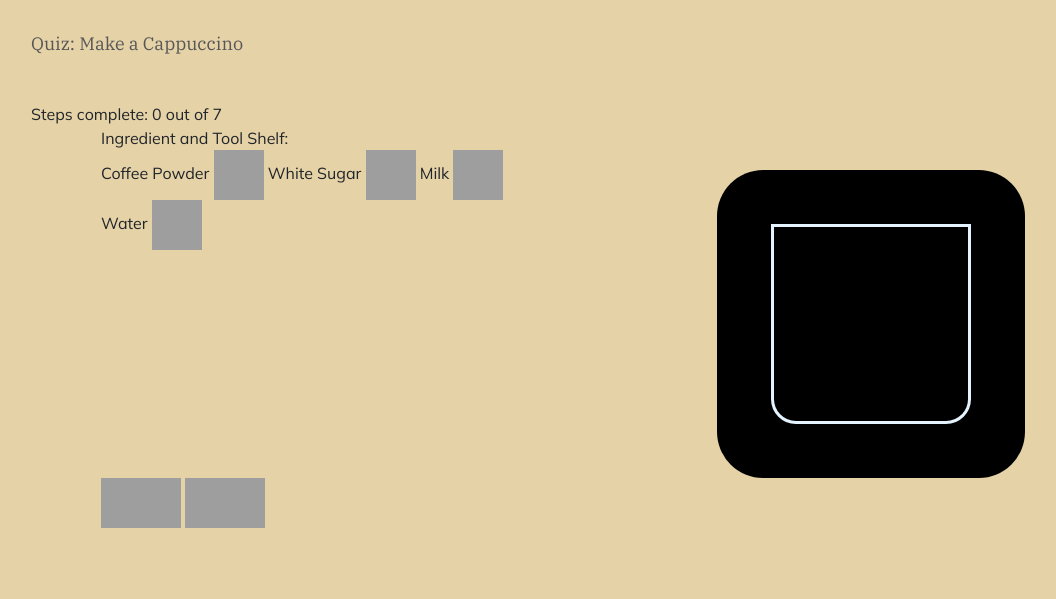
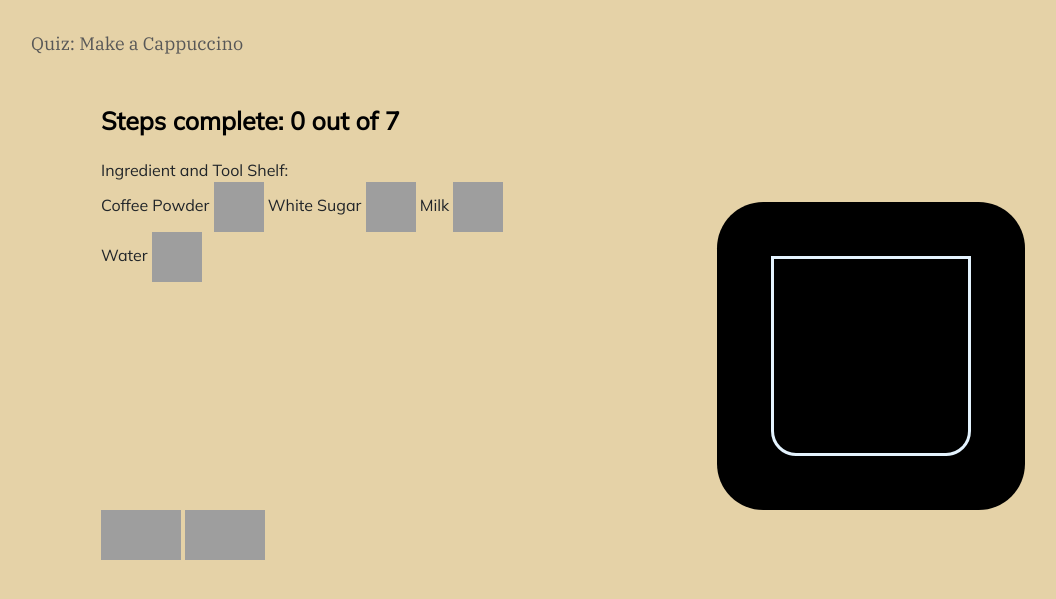
Before and after one commit to RebeccaHale/UI-Final-Project, a Flask app: page /quiz/1 in a window 1280 px wide. Shown: the part 56-655 px from the top of the page, without its empty margins (54-1110 px from the left). Run offline with Flask 2, Linux system fonts and the light colour scheme; some libraries are stand-ins or nearby versions; grey boxes are pictures that could not be loaded.

Commit message:
updated quiz UI

```diff
--- a/static/main.css
+++ b/static/main.css
@@ -261,6 +261,27 @@ body {
 }
 /*end learning css*/
 
+#step_quiz{
+    color: black;
+    font-size: 25px;
+    font-weight: bold;
+    margin-bottom: 18px;
+    margin-left: 70px;
+}
+#home_button_add{
+    text-align: center;
+}
+#home_button{
+    width: 175px;
+    border: none;
+    height: 55px;
+    border-radius: 12px;
+    cursor: pointer;
+    margin-top: 8px;
+}
+/*start quiz css*/
+
+/*end quiz css*/
 :root {
     --background-cup: rgb(0, 0, 0);
 }
```
